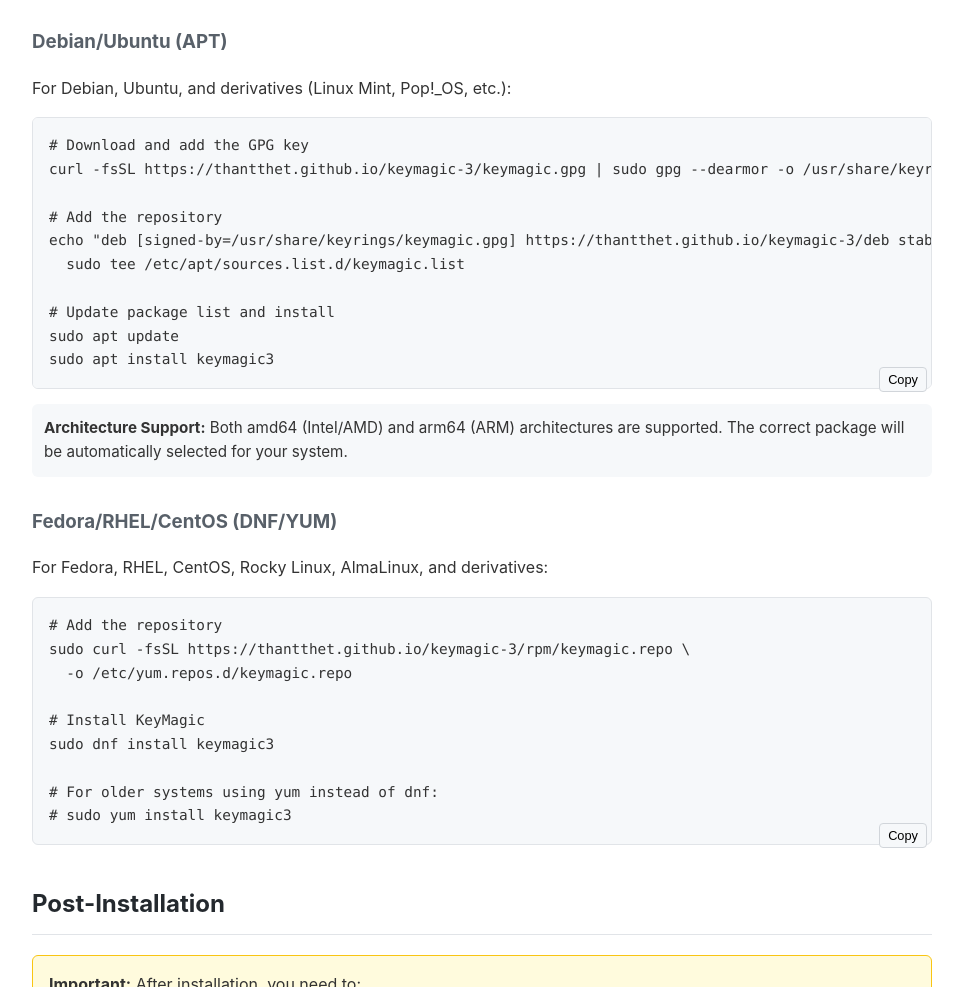
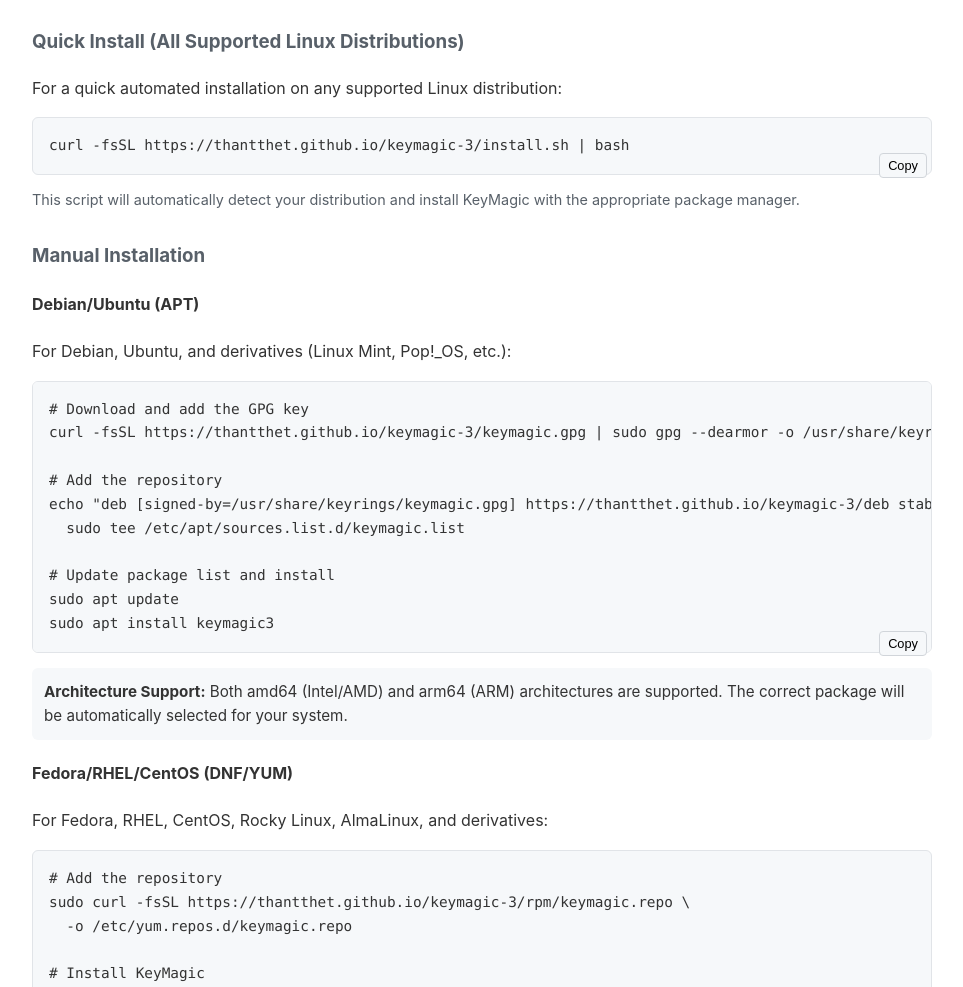
Before and after one commit to thantthet/keymagic-3, a plain HTML site: page index.html in a window 1280 px wide. Shown: the part 566-1553 px from the top of the page, without its empty margins (158-1121 px from the left). Drawn offline with Linux system fonts and the light colour scheme.

Commit message:
Add automated installer script and update landing page
- Add install.sh script that auto-detects Linux distribution
- Supports Ubuntu, Debian, Fedora, RHEL, CentOS, Rocky, AlmaLinux
- Add one-liner installation command to index.html
- Reorganize installation instructions with quick install option

```diff
--- a/index.html
+++ b/index.html
@@ -157,7 +157,15 @@
 
     <h2>Installation Instructions</h2>
 
-    <h3>Debian/Ubuntu (APT)</h3>
+    <h3>Quick Install (All Supported Linux Distributions)</h3>
+    <p>For a quick automated installation on any supported Linux distribution:</p>
+    <pre><code>curl -fsSL https://thantthet.github.io/keymagic-3/install.sh | bash</code></pre>
+    <button class="copy-button" onclick="copyToClipboard(this)">Copy</button>
+    <p style="margin-top: 10px; font-size: 0.9em; color: #586069;">This script will automatically detect your distribution and install KeyMagic with the appropriate package manager.</p>
+
+    <h3>Manual Installation</h3>
+
+    <h4>Debian/Ubuntu (APT)</h4>
     <p>For Debian, Ubuntu, and derivatives (Linux Mint, Pop!_OS, etc.):</p>
     <pre><code># Download and add the GPG key
 curl -fsSL https://thantthet.github.io/keymagic-3/keymagic.gpg | sudo gpg --dearmor -o /usr/share/keyrings/keymagic.gpg
@@ -175,7 +183,7 @@
         <strong>Architecture Support:</strong> Both amd64 (Intel/AMD) and arm64 (ARM) architectures are supported. The correct package will be automatically selected for your system.
     </div>
 
-    <h3>Fedora/RHEL/CentOS (DNF/YUM)</h3>
+    <h4>Fedora/RHEL/CentOS (DNF/YUM)</h4>
     <p>For Fedora, RHEL, CentOS, Rocky Linux, AlmaLinux, and derivatives:</p>
     <pre><code># Add the repository
 sudo curl -fsSL https://thantthet.github.io/keymagic-3/rpm/keymagic.repo \
```
Also changed, not shown: 1 other file.
